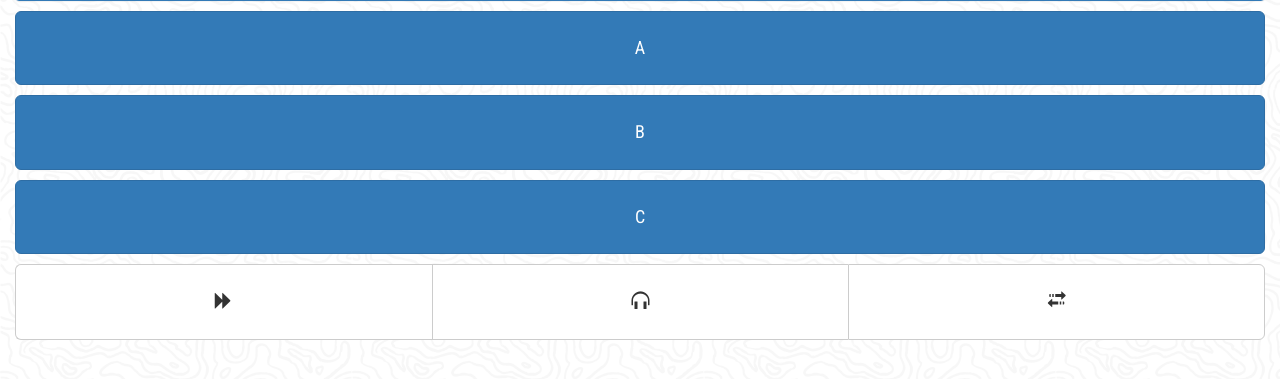
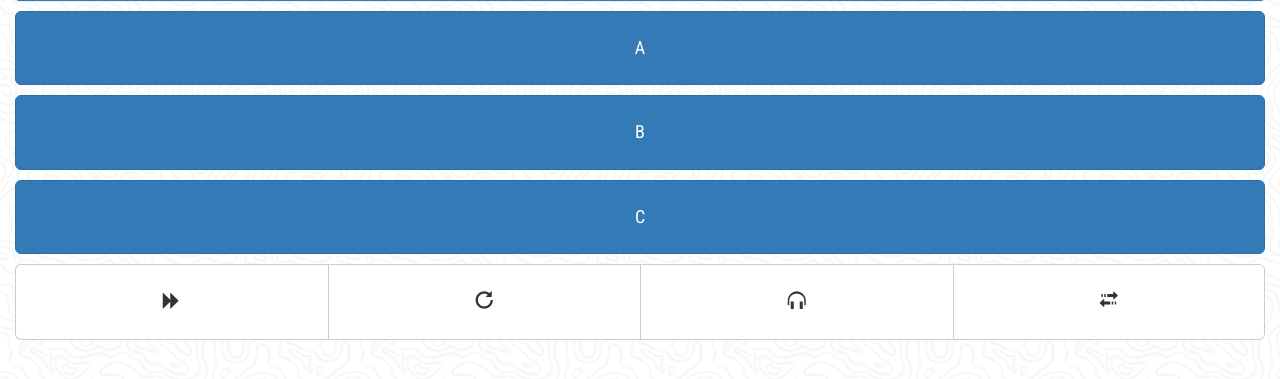
Before and after one commit to FlixFlix/AndroBuzz, a PHP site: page / in a window 1280 px wide. Shown: the part 301-680 px from the top of the page. Run offline with PHP 8.4, Linux system fonts and the light colour scheme; some libraries are stand-ins or nearby versions.

Commit message:
Added repeat button

```diff
--- a/web_app/index.php
+++ b/web_app/index.php
@@ -291,6 +291,11 @@ if ( is_ajax() ) {
                     </button>
                 </div>
                 <div class="btn-group">
+                    <button name="7" type="button" class="btn btn-lg  btn-default">
+                        <i class="glyphicon glyphicon glyphicon-repeat"></i>
+                    </button>
+                </div>
+                <div class="btn-group">
                     <button name="6" type="button" class="btn btn-lg  btn-default">
                         <i class="glyphicon glyphicon glyphicon-headphones"></i>
                     </button>
```
